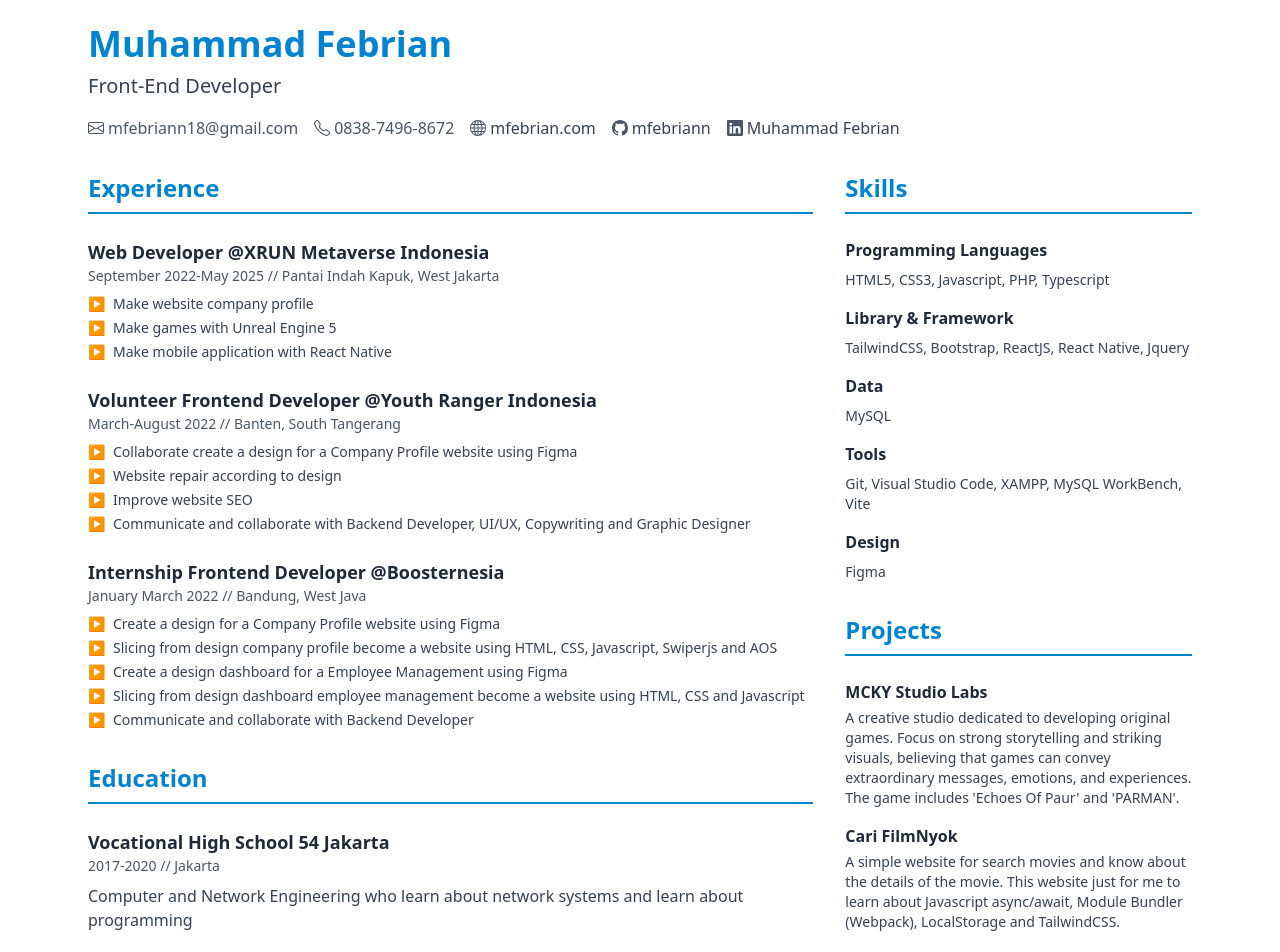
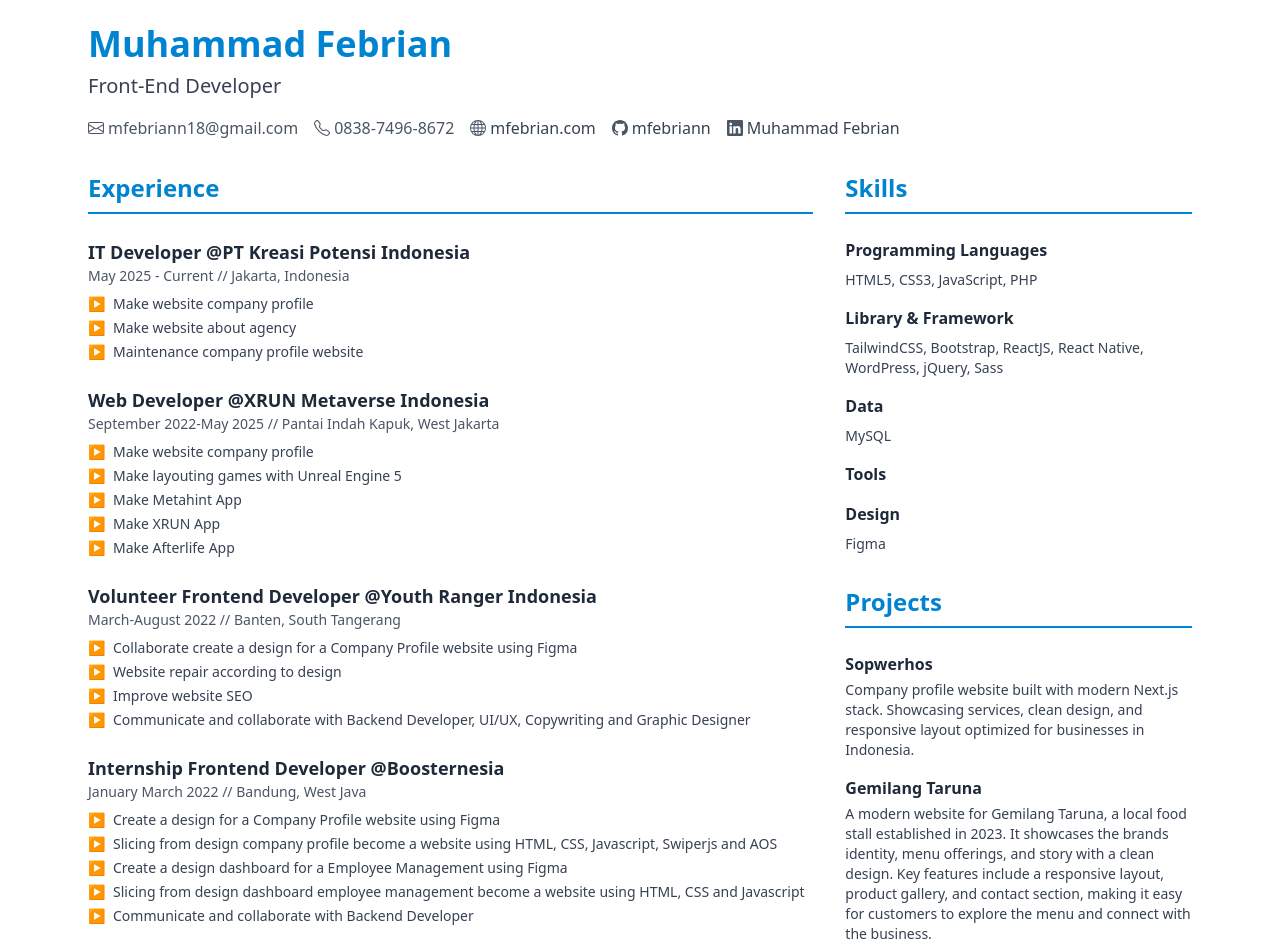
Before and after one commit to mfebriann/My-Resume-App, a React (Vite) app: page / in a window 1280 px wide. Shown: the top 952 px of the page. Built offline with nearby package versions, Linux system fonts and the light colour scheme.

Commit message:
fix: update experience, skills, and projects

```diff
--- a/src/data/resumeData.ts
+++ b/src/data/resumeData.ts
@@ -57,11 +57,28 @@ export const resumeData: ResumeDataInterface = {
 	},
 	experience: [
 		{
+			title: 'IT Developer',
+			company: 'PT Kreasi Potensi Indonesia',
+			duration: 'May 2025 - Current',
+			location: 'Jakarta, Indonesia',
+			responsibilities: [
+				'Make website company profile',
+				'Make website about agency',
+				'Maintenance company profile website',
+			],
+		},
+		{
 			title: 'Web Developer',
 			company: 'XRUN Metaverse Indonesia',
 			duration: 'September 2022-May 2025',
 			location: 'Pantai Indah Kapuk, West Jakarta',
-			responsibilities: ['Make website company profile', 'Make games with Unreal Engine 5', 'Make mobile application with React Native'],
+			responsibilities: [
+				'Make website company profile',
+				'Make layouting games with Unreal Engine 5',
+				'Make Metahint App',
+				'Make XRUN App',
+				'Make Afterlife App',
+			],
 		},
 		{
 			title: 'Volunteer Frontend Developer',
@@ -96,30 +113,28 @@ export const resumeData: ResumeDataInterface = {
 		major: 'Computer and Network Engineering who learn about network systems and learn about programming',
 	},
 	skills: {
-		programmingLanguages: ['HTML5', 'CSS3', 'Javascript', 'PHP', 'Typescript'],
-		libraryFramework: ['TailwindCSS', 'Bootstrap', 'ReactJS', 'React Native', 'Jquery'],
+		programmingLanguages: ['HTML5', 'CSS3', 'JavaScript', 'PHP'],
+		libraryFramework: ['TailwindCSS', 'Bootstrap', 'ReactJS', 'React Native', 'WordPress', 'jQuery', 'Sass'],
 		data: ['MySQL'],
-		tools: ['Git', 'Visual Studio Code', 'XAMPP', 'MySQL WorkBench', 'Vite'],
+		tools: [],
 		design: ['Figma'],
 	},
 	projects: [
+		{
+			name: 'Sopwerhos',
+			description:
+				'Company profile website built with modern Next.js stack. Showcasing services, clean design, and responsive layout optimized for businesses in Indonesia.',
+		},
+		{
+			name: 'Gemilang Taruna',
+			description:
+				'A modern website for Gemilang Taruna, a local food stall established in 2023. It showcases the brands identity, menu offerings, and story with a clean design. Key features include a responsive layout, product gallery, and contact section, making it easy for customers to explore the menu and connect with the business.',
+		},
 		{
 			name: 'MCKY Studio Labs',
 			description:
 				"A creative studio dedicated to developing original games. Focus on strong storytelling and striking visuals, believing that games can convey extraordinary messages, emotions, and experiences. The game includes 'Echoes Of Paur' and 'PARMAN'.",
 		},
-		{
-			name: 'Cari FilmNyok',
-			description: 'A simple website for search movies and know about the details of the movie. This website just for me to learn about Javascript async/await, Module Bundler (Webpack), LocalStorage and TailwindCSS.',
-		},
-		{
-			name: 'Pokedek?',
-			description: 'Simple website about finding pokemon and learning about API. API used is PokeAPI.',
-		},
-		{
-			name: 'Youth Ranger Indonesia',
-			description: 'Improved the appearance of the Youth Ranger Indonesia website to make it look cooler.',
-		},
 	],
 	interests: ['Playing Game', 'Football', 'Chess'],
 };
```
